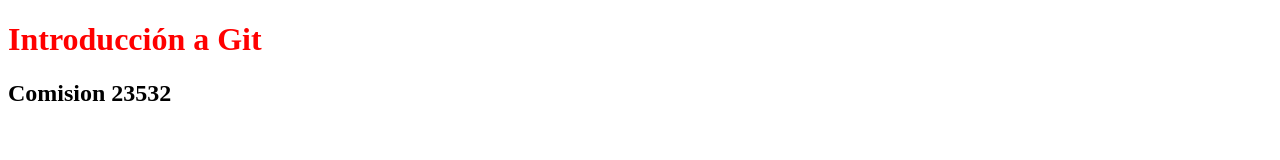
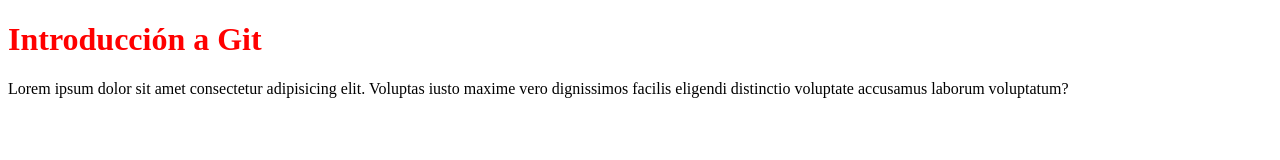
Before and after one commit to JuanPabloNardone/com23532, a plain HTML site: page index.html in a window 1280 px wide. Drawn offline with Linux system fonts and the light colour scheme.

Commit message:
Agregado en HTML

```diff
--- a/index.html
+++ b/index.html
@@ -8,6 +8,7 @@
 </head>
 <body>
     <h1>Introducción a Git</h1>
-    <h2>Comision 23532</h2>
+
+    <p>Lorem ipsum dolor sit amet consectetur adipisicing elit. Voluptas iusto maxime vero dignissimos facilis eligendi distinctio voluptate accusamus laborum voluptatum?</p>
 </body>
 </html>
```
